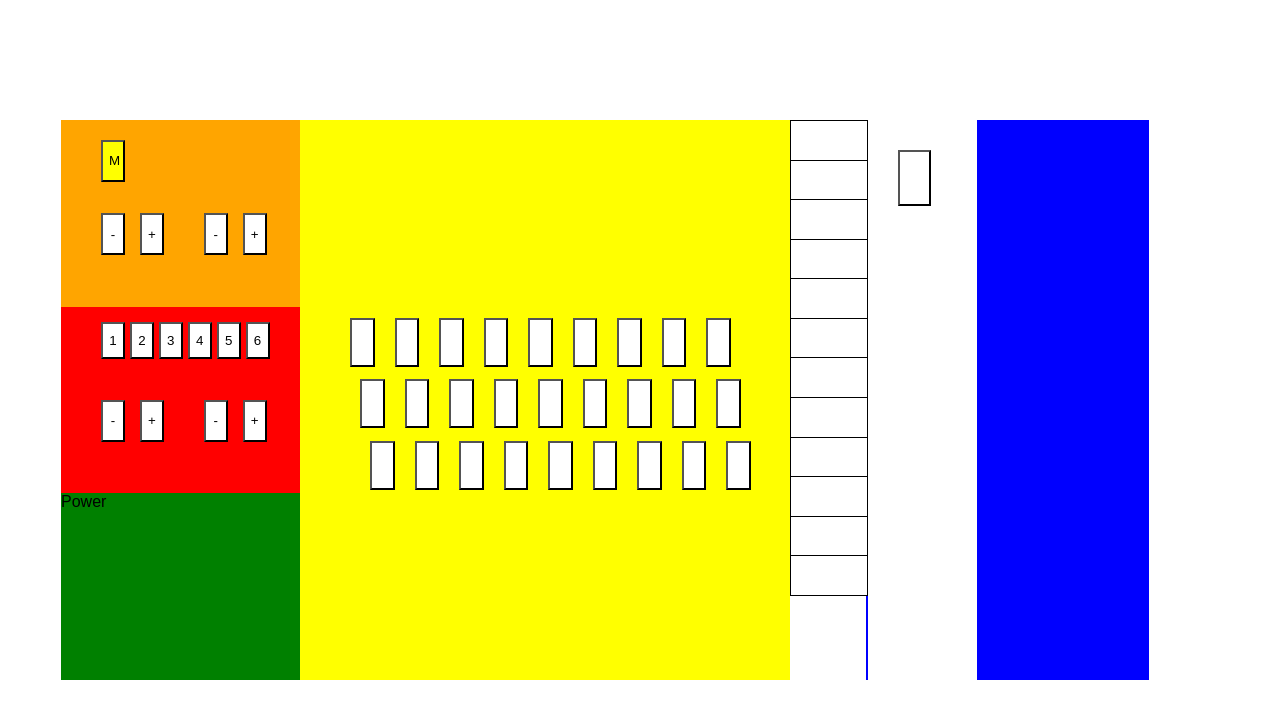
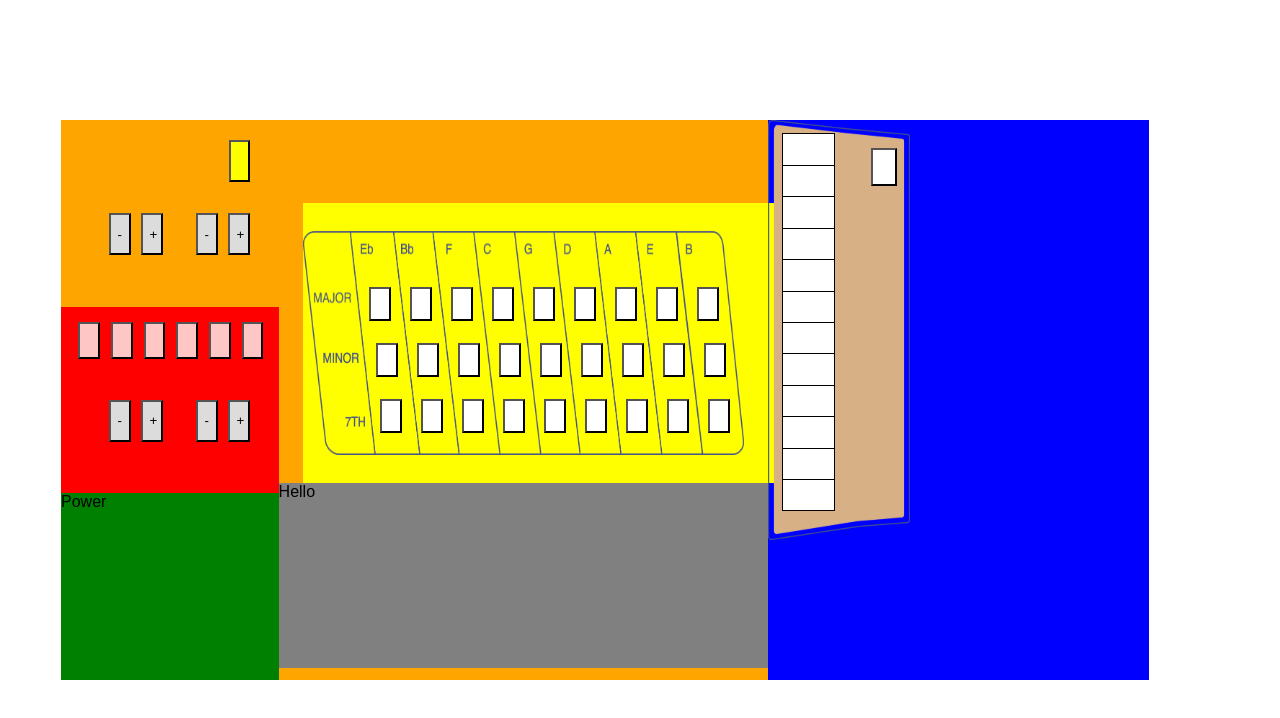
Before and after one commit to arcticmatt/online-omnichord, a React (Create React App) app: page / in a window 1280 px wide. Shown: the top 718 px of the page. Built offline with nearby package versions, Linux system fonts and the light colour scheme.

Commit message:
Handle double stopping in handleUp(). Also, start drawing pieces and using them as backgrounds. So far the chord body and touch bar area are done, and some other stuff is ready to be done.

```diff
--- a/src/App.css
+++ b/src/App.css
@@ -1,4 +1,5 @@
 /* I like this https://css-tricks.com/snippets/css/a-guide-to-flexbox/ */
+/* TODO: make everything relative */
 
 /*** Parents ***/
 .top {
@@ -21,7 +22,7 @@
   display: flex;
   flex-direction: column;
   justify-content: space-around;
-  width: 22%;
+  width: 20%;
 }
 
 .leftSide div {
@@ -32,66 +33,100 @@
   height: 50%;
 }
 
+.leftButton {
+  height: 45%;
+  width: 10%;
+}
+
 #memoryButton {
   background-color: yellow;
-  height: 45%;
-  width: 10%;
   margin-top: 20px;
-  margin-left: 40px;
+  margin-left: 77%;
 }
 
 .upButton {
-  background-color: white;
-  height: 45%;
-  width: 10%;
-  margin-left: 15px;
+  background-color: rgb(220,220,220);
+  margin-left: 5%;
 }
 
-.downButton {
-  background-color: white;
-  height: 45%;
-  width: 10%;
-  margin-left: 40px;
+.firstDownButton {
+  background-color: rgb(220,220,220);
+  margin-left: 22%;
+}
+
+.secondDownButton {
+  background-color: rgb(220,220,220);
+  margin-left: 15%;
 }
 
 .rhythmButton {
-  background-color: white;
+  background-color: rgb(255,198,198);
   height: 40%;
-  width: 10%;
-  margin-left: 5px;
-  margin-top: 15px;
+  margin-left: 5%;
+  margin-top: 7%;
 }
 
 #firstRhythmButton {
-  background-color: white;
-  height: 40%;
-  width: 10%;
-  margin-left: 40px;
+  background-color: rgb(255,198,198);
+  margin-left: 8%;
 }
 
-/*** Button Space ***/
+/*** Button Space & Body ***/
+#oBody {
+  width: 45%;
+  height: 100%;
+  background-color: orange;
+}
+
 .buttonSpace {
-  width: 45%;
+  margin-top: 17%;
+  margin-left: 5%;
+  width: 100%;
+  height: 50%;
   background-color: yellow;
 }
+
+#oLogo {
+  background-color: gray;
+  height: 33%
+}
+
+/*** Bar container ***/
+#barContainer {
+  height: 75%;
+  width: 13%;
+  background-image: url('./images/touchbar.png');
+  background-size: 100% 100%;
+  background-repeat: no-repeat;
+  background-position: center;
+  display: flex;
+  flex-direction: row;
+}
+
+
 /*** Bar Space ***/
 .barSpace {
-  width: 7%;
-  background-color: white;
+  width: 40%;
+  height: 90%;
+  background-color: rgb(0,0,0,0);
+  margin-left: 10%;
+  margin-top: 9.5%;
 }
 
 /*** Stop bar ***/
 .stopBar {
-  margin-left: 2px;
-  width: 10%;
-  background-color: white;
+  margin-left: 5%;
+  height: 100%;
+  width: 20%;
+  background-color: rgb(0,0,0,0);
 }
 
 .stopButton {
   background-color: white;
-  height: 10%;
-  width: 30%;
-  margin: 30px 0px 0px 30px;
+  height: 9%;
+  width: 90%;
+  margin-left: 90%;
+  margin-top: 100%;
 }
 
 /*** General ***/
--- a/src/App.js
+++ b/src/App.js
@@ -3,8 +3,6 @@ import React, { Component } from 'react';
 import ButtonSpace from './ButtonSpace';
 import TouchBar from './TouchBar';
 import './App.css';
-import MySong from './audio/lovestory.mp3';
-import GChord from './audio/g/g-chord.wav';
 
 const TOUCH_BAR_LENGTH = 12;
 
@@ -42,11 +40,12 @@ class App extends Component {
 
     // Initialize rhythm array
     // TODO: use different rhythms
+    const rhythmStartVolume = 0.0;
     const rhythmNames = ['rock', 'rock', 'rock', 'rock', 'rock', 'rock'];
     const rhythmPaths = rhythmNames.map(s => `./rhythm/${s}.wav`);
     this.rhythms = rhythmPaths.map(p => {
       const a = new Audio(pathToAudio(p));
-      a.volume = 0;
+      a.volume = rhythmStartVolume;
       return this.loopAudio(a);
     });
     this.rhythms[0].play();
@@ -59,7 +58,7 @@ class App extends Component {
       memory: true,
       chordVolume: 1.0,
       harpVolume: 1.0,
-      rhythmVolume: 0.0,
+      rhythmVolume: rhythmStartVolume,
       rhythmTempo: 1.0,
       currentRhythm: this.rhythms[0], // Start with rock rhythm
     };
@@ -157,14 +156,19 @@ class App extends Component {
 
   /*** Handler functions ***/
   handleUp(e) {
-    if (this.isValidChordKey(e.key) && !this.state.memory) {
+    const upPosition = '1234567890-='.split('').indexOf(e.key);
+    const currentPosition = this.state.barSelect.indexOf(1);
+    // Last boolean handles case where
+    // 1) User plays chord 'g' (WLOG)
+    // 2) User, while still playing chord 'g', plays chord 'c'
+    // 3) When chord 'c' is played, chord 'g' is stopped. So we don't want to
+    //    double stop it here.
+    if (this.isValidChordKey(e.key) && !this.state.memory && this.getCurrentKey() === e.key) {
       this.stopChord();
-    } else if (this.isValidTouchKey(e.key) && this.state.barSelect.reduce((a, b) => a + b, 0) > 0) {
-      setTimeout(() => {
+    } else if (this.isValidTouchKey(e.key) && upPosition === currentPosition) { // again, second boolean handles double stopping
       this.setState({
         barSelect: Array(TOUCH_BAR_LENGTH).fill(0),
       });
-      }, 200);
     }
   }
 
@@ -282,28 +286,27 @@ class App extends Component {
             <div style={{backgroundColor: 'orange'}}>
               <ul>
                 <li>
-                  <button id='memoryButton' onClick={() => this.handleMemoryButton()}>
-                    M
+                  <button className='leftButton' id='memoryButton' onClick={() => this.handleMemoryButton()}>
                   </button>
                 </li>
                 <li>
                   <button
-                    className='downButton'
+                    className='leftButton firstDownButton'
                     onClick={() => this.setState({ harpVolume: this.changeVolume(this.state.harpVolume, -0.1)})}>
                     -
                   </button>
                   <button
-                    className='upButton'
+                    className='leftButton upButton'
                     onClick={() => this.setState({ harpVolume: this.changeVolume(this.state.harpVolume, 0.1)})}>
                     +
                   </button>
                   <button
-                    className='downButton'
+                    className='leftButton secondDownButton'
                     onClick={() => this.handleChordVolume(-0.1)}>
                     -
                   </button>
                   <button
-                    className='upButton'
+                    className='leftButton upButton'
                     onClick={() => this.handleChordVolume(0.1)}>
                     +
                   </button>
@@ -316,54 +319,58 @@ class App extends Component {
                   <button
                     id='firstRhythmButton'
                     onClick={() => this.handleRhythmChange(0)}
-                  className='rhythmButton'>
-                  1</button>
+                  className='leftButton rhythmButton'>
+                  </button>
                   <button
                     onClick={() => this.handleRhythmChange(1)}
-                  className='rhythmButton'>
-                  2</button>
+                  className='leftButton rhythmButton'>
+                  </button>
                   <button
                     onClick={() => this.handleRhythmChange(2)}
-                  className='rhythmButton'>
-                  3</button>
+                  className='leftButton rhythmButton'>
+                  </button>
                   <button
                     onClick={() => this.handleRhythmChange(3)}
-                  className='rhythmButton'>
-                  4</button>
+                  className='leftButton rhythmButton'>
+                  </button>
                   <button
                     onClick={() => this.handleRhythmChange(4)}
-                  className='rhythmButton'>
-                  5</button>
+                  className='leftButton rhythmButton'>
+                  </button>
                   <button
                     onClick={() => this.handleRhythmChange(5)}
-                  className='rhythmButton'>
-                  6</button>
+                  className='leftButton rhythmButton'>
+                  </button>
                 </li>
                 <li>
                   <button
                     onClick={() => this.handleRhythmTempo(-0.1)}
-                  className='downButton'>
+                  className='leftButton firstDownButton'>
                   -</button>
                   <button
                     onClick={() => this.handleRhythmTempo(0.1)}
-                  className='upButton'>
+                  className='leftButton upButton'>
                   +</button>
                   <button
                     onClick={() => this.handleRhythmVolume(-0.1)}
-                  className='downButton'>
+                  className='leftButton secondDownButton'>
                   -</button>
                   <button
                     onClick={() => this.handleRhythmVolume(0.1)}
-                  className='upButton'>
+                  className='leftButton upButton'>
                   +</button>
                 </li>
               </ul>
             </div>
             <div style={{backgroundColor: 'green'}}>Power</div>
           </div>
+          <div id='oBody'>
             <div className='buttonSpace'>
               <ButtonSpace keys={_.keys(this.keyChordMap)} chords={this.state.chords} />
             </div>
+            <div id='oLogo'>Hello</div>
+          </div>
+          <div id='barContainer'>
             <div className='barSpace'>
               <TouchBar barSelect={this.state.barSelect} />
             </div>
@@ -372,6 +379,7 @@ class App extends Component {
             </div>
           </div>
         </div>
+      </div>
     );
   }
 }
--- a/src/ButtonSpace.css
+++ b/src/ButtonSpace.css
@@ -1,17 +1,32 @@
 .buttonLi {
-  height: 11%;
+  height: 25%;
+  width: 100%;
+}
+
+.dummyLi {
+  height: 25%;
   width: 100%;
 }
 
 .chordButton {
-  height: 80%;
+  height: 60%;
   width: 5%;
   background-color: white;
-  margin: 10px 10px 10px 10px;
+  margin-right: 4.3%;
 }
 
-#rowList {
+#buttonList {
   display: flex;
   flex-direction: column;
   justify-content: center;
+  margin-right: 10%;
 }
+
+#buttonDiv {
+  height: 80%;
+  /*background-color: red;*/
+  background-image: url('./images/chord_outline.png');
+  background-size: 100% 100%;
+  background-repeat: no-repeat;
+  background-position: center;
+}
--- a/src/ButtonSpace.js
+++ b/src/ButtonSpace.js
@@ -2,14 +2,19 @@ import React from 'react';
 import './ButtonSpace.css';
 
 const NUM_BUTTONS = 9;
-const MARGINS = ['40px', '50px', '60px'];
+const MARGINS = ['15%', '16.5%', '17.5%'];
 
 export default function ButtonSpace(props) {
   return (
-    <ul id='rowList'>
-      <ButtonRow keys={props.keys} chords={props.chords} row={0} />
-      <ButtonRow keys={props.keys} chords={props.chords} row={1} />
-      <ButtonRow keys={props.keys} chords={props.chords} row={2} />
+    <ul id='buttonList'>
+      <div id='buttonDiv'>
+        <ul>
+          <li className='dummyLi'></li>
+            <ButtonRow keys={props.keys} chords={props.chords} row={0} />
+          <ButtonRow keys={props.keys} chords={props.chords} row={1} />
+          <ButtonRow keys={props.keys} chords={props.chords} row={2} />
+        </ul>
+      </div>
     </ul>
   );
 }
--- a/src/TouchBar.css
+++ b/src/TouchBar.css
@@ -1,5 +1,6 @@
 #touchBarUL {
-  height: 85%;
+  height: 100%;
+  width: 90%;
   background-color: red;
   display: flex;
   flex-direction: column;
```
Also changed, not shown: src/images/chord_outline.png (added), src/images/touchbar.png (added). Lines whose indentation alone changed are shown as unchanged.
